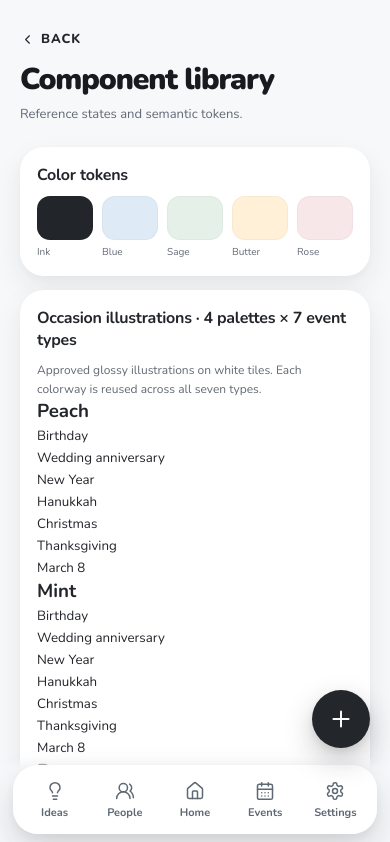
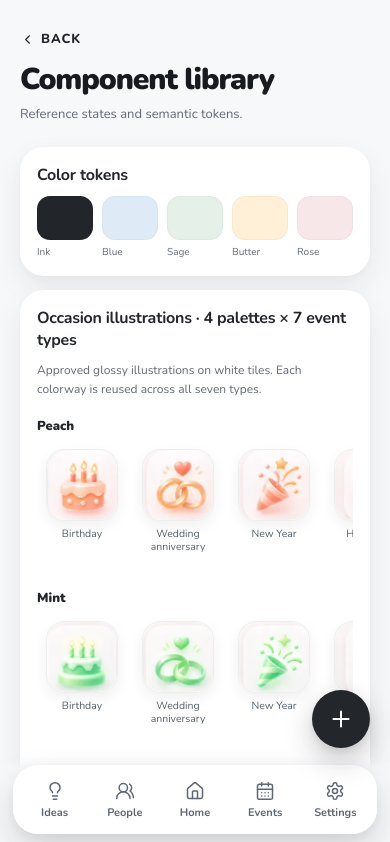
Before and after one commit to littleshiver/giftapp, a React (Vite) app: page /#/components in a window 390 px wide. Shown: the top 842 px of the page. Built offline with nearby package versions, Linux system fonts and the light colour scheme.

Commit message:
style(gallery): review all 28 icon colorways at mobile scale

```diff
--- a/src/styles/app.css
+++ b/src/styles/app.css
@@ -2432,3 +2432,32 @@ button, input, select, textarea { font-family: inherit; }
   .hscroll.upcoming-track .occasion-chip,
   .hscroll.upcoming-track .occasion-chip::before { transition: none; }
 }
+
+/* Design-review gallery: 28 illustrations, shown without altering production data. */
+.illustration-palette-row { margin-top: 19px; }
+.illustration-palette-row h3 { font-size: 13px; font-weight: 850; margin-bottom: 5px; }
+.illustration-palette-track {
+  display: flex;
+  overflow-x: auto;
+  gap: 14px;
+  padding: 9px 4px 17px;
+  scrollbar-width: thin;
+}
+.illustration-sample { flex: 0 0 82px; text-align: center; }
+.illustration-sample-tile {
+  display: block;
+  width: 72px;
+  height: 72px;
+  margin: 0 auto 7px;
+  border: 1px solid rgba(59,68,72,.09);
+  border-radius: 19px;
+  background: #fff;
+  box-shadow: 0 5px 13px rgba(37,42,46,.07);
+  overflow: hidden;
+}
+.illustration-sample small {
+  display: block;
+  font-size: 10.5px;
+  color: #53606c;
+  line-height: 1.2;
+}
```
